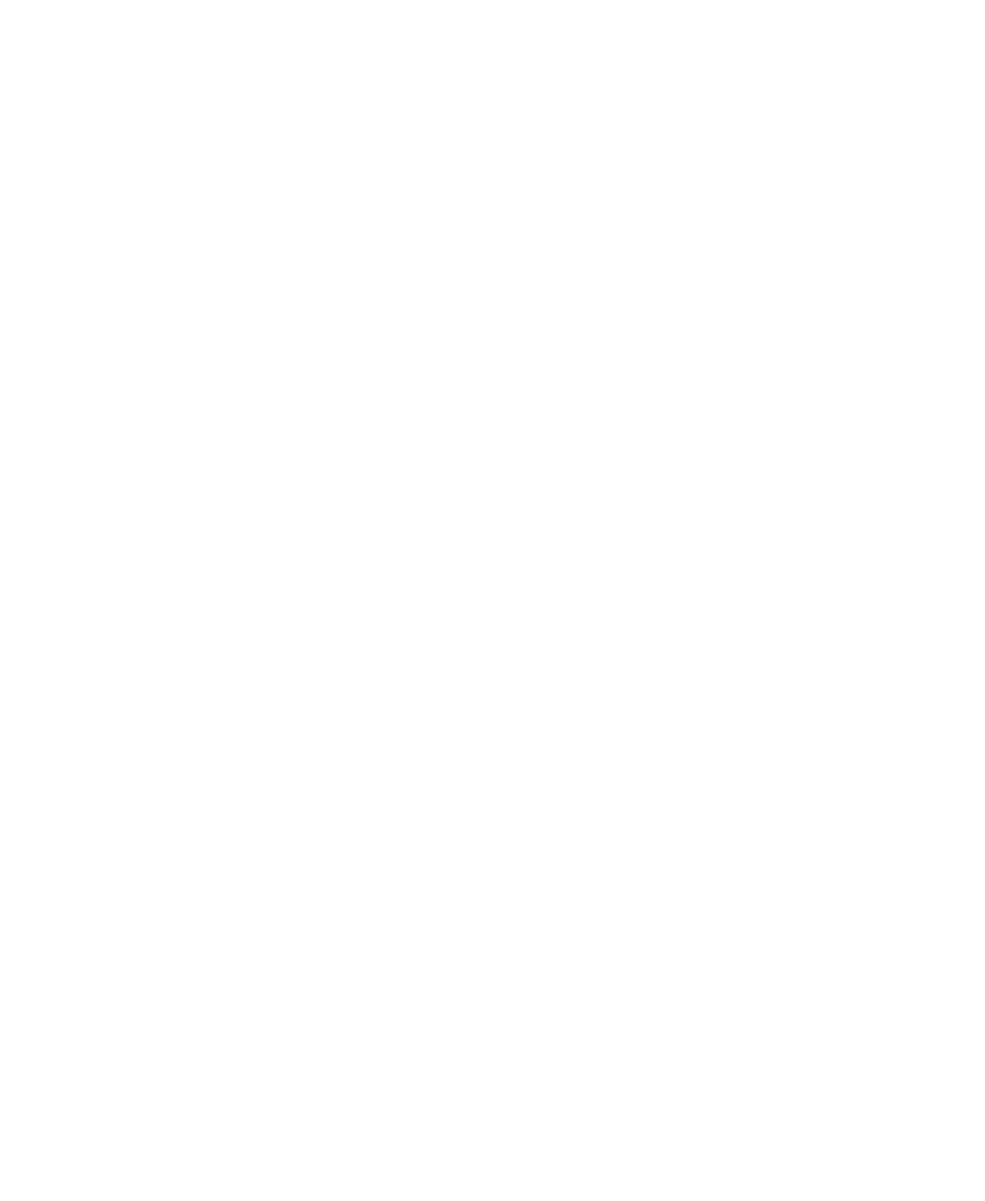
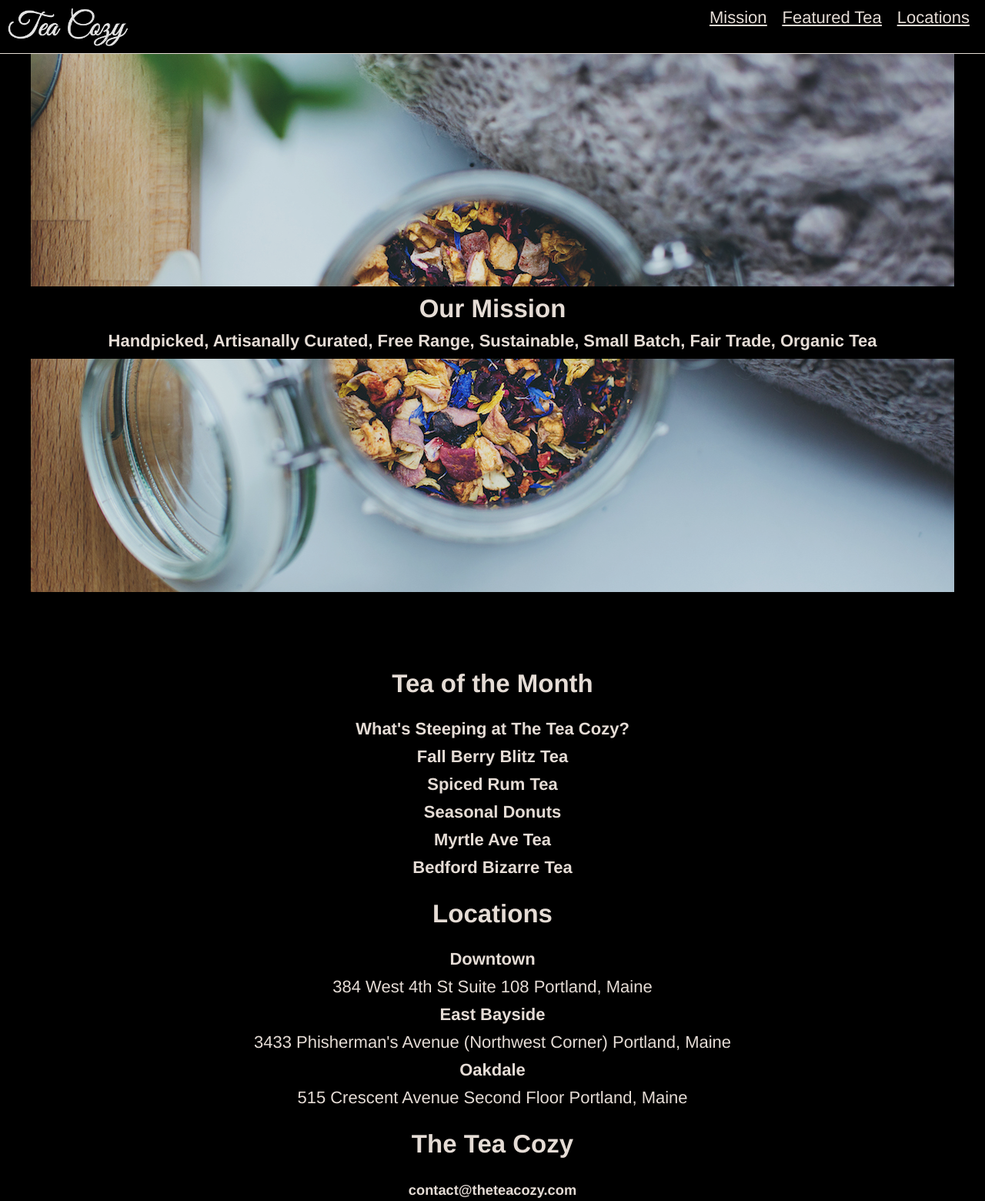
Before and after one commit to Tyler-Meador/teacozy, a plain HTML site: page index.html in a window 1280 px wide. Shown: the top 1560 px of the page at 77% size. Before the commit the page ends 800 px from the top, so only its background shows below. Drawn offline with Linux system fonts and the light colour scheme.

Commit message:
html done, initial css

```diff
--- a/index.html
+++ b/index.html
@@ -3,8 +3,100 @@
   <head>
     <meta charset="utf-8">
     <title>Tea Cozy | Home</title>
+    <link href="./resources/css/style.css" type="text/css" rel="stylesheet">
   </head>
   <body>
 
+    <!-- Header and Navigation-->
+    <header>
+      <div class="logo">
+        <img src="resources\images\logo.png" alt="Tea Cozy Logo">
+      </div>
+
+      <!-- Navigation Bar-->
+      <nav>
+        <span><a href="mission">Mission</a></span>
+        <span><a href="featured">Featured Tea</a></span>
+        <span><a href="loactions">Locations</a></span>
+      </nav>
+    </header>
+
+    <div class="main">
+      <!-- Mission Statement -->
+      <div class="mission-container">
+        <div class="mission-item">
+          <h2>Our Mission</h2>
+          <h4>Handpicked, Artisanally Curated, Free Range, Sustainable, Small Batch, Fair Trade, Organic Tea</h4>
+        </div>
+      </div>
+
+      <!-- Tea of the Month-->
+      <div class="tea-container">
+        <h2>Tea of the Month</h2>
+        <h4>What's Steeping at The Tea Cozy?</h4>
+        <!--Fall Berry-->
+        <div class="fall tea-item">
+          <h4>Fall Berry Blitz Tea</h4>
+        </div>
+        <!-- Spiced Rum-->
+        <div class="rum tea-item">
+          <h4>Spiced Rum Tea</h4>
+        </div>
+        <!--Seasonal Donuts-->
+        <div class="donut tea-item">
+          <h4>Seasonal Donuts</h4>
+        </div>
+        <!--Myrtle Ave-->
+        <div class="myrtle tea-item">
+          <h4>Myrtle Ave Tea</h4>
+        </div>
+        <!--Bedford Bizzare-->
+        <div class="bedford tea-item">
+          <h4>Bedford Bizarre Tea</h4>
+        </div>
+      </div>
+
+      <!-- Locations -->
+      <div class="location-container">
+        <h2>Locations</h2>
+        <!--Downtown-->
+        <div class="location-item">
+          <h4>Downtown</h4>
+          <span>384 West 4th St</span>
+          <span>Suite 108</span>
+          <span>Portland, Maine</span>
+        </div>
+        <!--East Bayside-->
+        <div class="location-item">
+          <h4>East Bayside</h4>
+          <span>3433 Phisherman's Avenue</span>
+          <span>(Northwest Corner)</span>
+          <span>Portland, Maine</span>
+        </div>
+        <!--Oakdale-->
+        <div class="location-item">
+          <h4>Oakdale</h4>
+          <span>515 Crescent Avenue</span>
+          <span>Second Floor</span>
+          <span>Portland, Maine</span>
+        </div>
+
+        <!--Contact Information-->
+        <div class="contact">
+          <h2>The Tea Cozy</h2>
+          <h5>contact@theteacozy.com</h5>
+          <h5>917-555-8904</h5>
+        </div>
+      </div>
+    </div>
+      <!-- Footer -->
+      <footer>
+        <div class="copyright">
+          <h5>copyright The Tea Cozy 2017</h5>
+        </div>
+      </footer>
+
+    </div>
+
   </body>
 </html>
--- a/resources/css/style.css
+++ b/resources/css/style.css
@@ -1,3 +1,68 @@
 body{
   margin: 0;
+  background-color: black;
+  color: seashell;
+  font-family: Helvetica;
+  font-size: 22px;
+  opacity: 0.9;
+  text-align: center;
 }
+
+header{
+  display: flex;
+  position: fixed;
+  z-index: 1;
+  width: 100%;
+  height: 69px;
+  background-color: black;
+  border-bottom: 1px solid seashell;
+}
+
+.logo{
+  display: flex;
+  align-items: center;
+  padding: 10px 10px;
+  flex-grow: 1;
+}
+.logo img{
+  height: 50px;
+}
+
+nav{
+  display: flex;
+  padding-right: 10px;
+}
+
+nav span{
+  display: inline-flex;
+  padding: 10px 10px;
+  text-decoration: underline;
+}
+
+a{
+  color: seashell;
+}
+.main{
+  padding-top: 69px;
+  width: 1200px;
+  margin: auto;
+}
+.mission-container{
+  display: flex;
+  width: 100%;
+  height: 700px;
+  background-image: url("../images/mission.jpg");
+  margin: 0 auto 100px auto;
+  justify-content: center;
+  align-items: center;
+  display: flex
+}
+
+.mission-item {
+  background-color: black;
+  width: 100%;
+}
+
+.mission-item h2, h4{
+  margin: 10px;
+}
```
